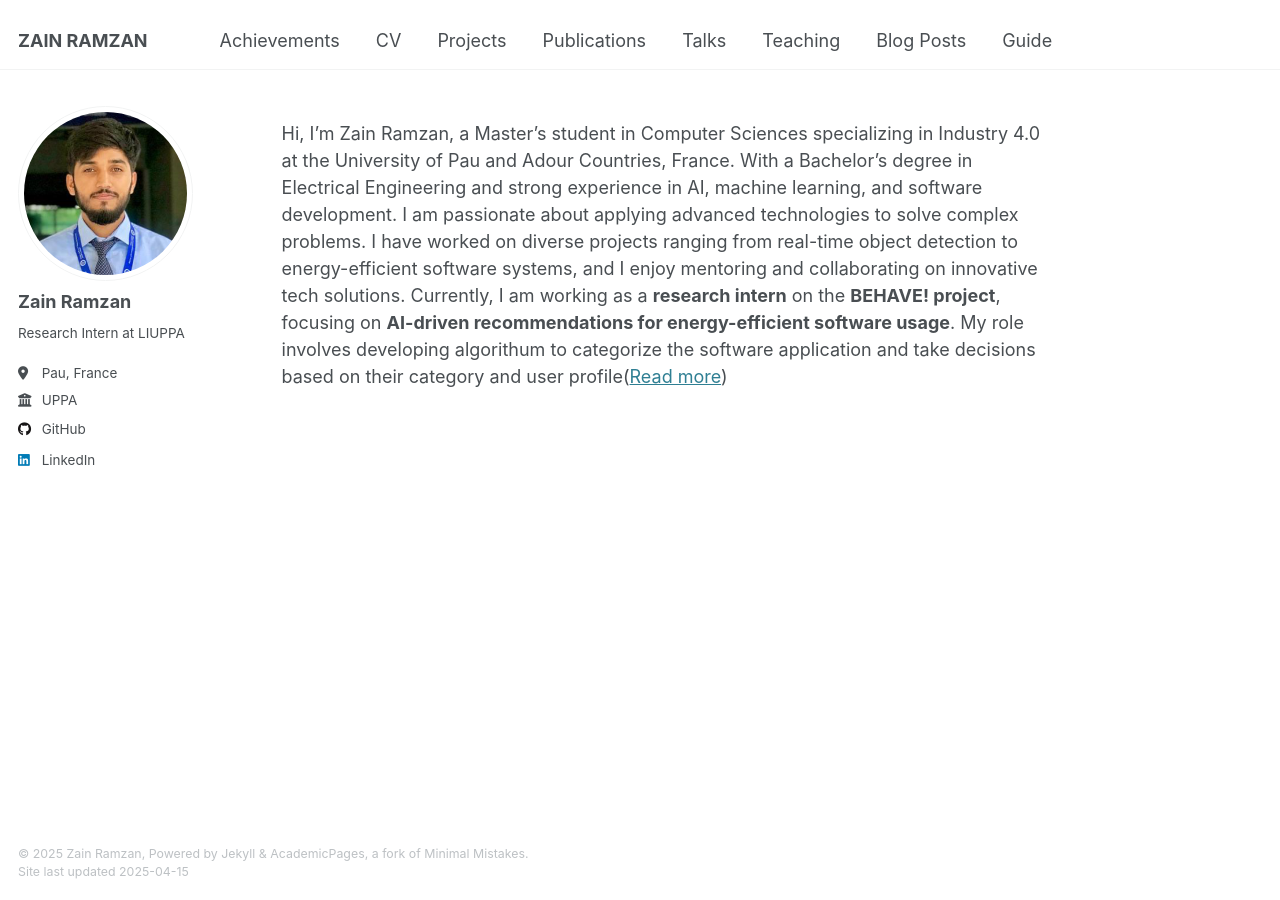
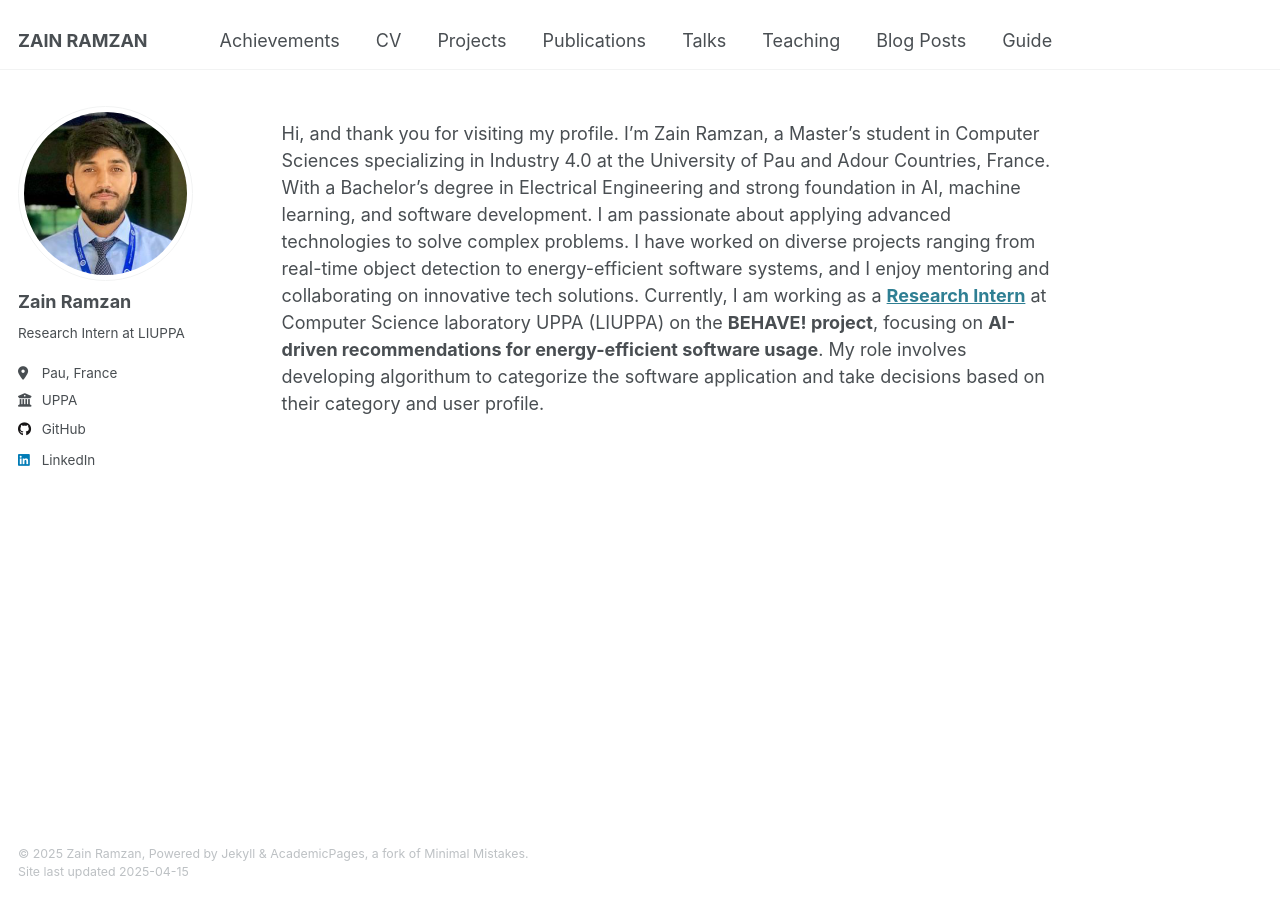
Before and after one commit to zain-ramzan/zain-ramzan.github.io, a Jekyll site: the page built from _pages/about.md, in a window 1280 px wide. Built offline with Jekyll 4.4.1, drawn with Linux system fonts in a browser that asks for light colours.

Commit message:
Update about.md

```diff
--- a/_pages/about.md
+++ b/_pages/about.md
@@ -6,4 +6,5 @@
   - /about/
   - /about.html
 ---
-Hi, I’m Zain Ramzan, a Master’s student in Computer Sciences specializing in Industry 4.0 at the University of Pau and Adour Countries, France. With a Bachelor’s degree in Electrical Engineering and strong experience in AI, machine learning, and software development. I am passionate about applying advanced technologies to solve complex problems. I have worked on diverse projects ranging from real-time object detection to energy-efficient software systems, and I enjoy mentoring and collaborating on innovative tech solutions. Currently, I am working as a **research intern** on the **BEHAVE! project**, focusing on **AI-driven recommendations for energy-efficient software usage**. My role involves developing algorithum to categorize the software application and take decisions based on their category and user profile([Read more](/cv/M2ResearchInternship))
+Hi, and thank you for visiting my profile.
+I’m Zain Ramzan, a Master’s student in Computer Sciences specializing in Industry 4.0 at the University of Pau and Adour Countries, France. With a Bachelor’s degree in Electrical Engineering and strong foundation in AI, machine learning, and software development. I am passionate about applying advanced technologies to solve complex problems. I have worked on diverse projects ranging from real-time object detection to energy-efficient software systems, and I enjoy mentoring and collaborating on innovative tech solutions. Currently, I am working as a [**Research Intern**](/cv/M2ResearchInternship) at Computer Science laboratory UPPA (LIUPPA) on the **BEHAVE! project**, focusing on **AI-driven recommendations for energy-efficient software usage**. My role involves developing algorithum to categorize the software application and take decisions based on their category and user profile.
```
